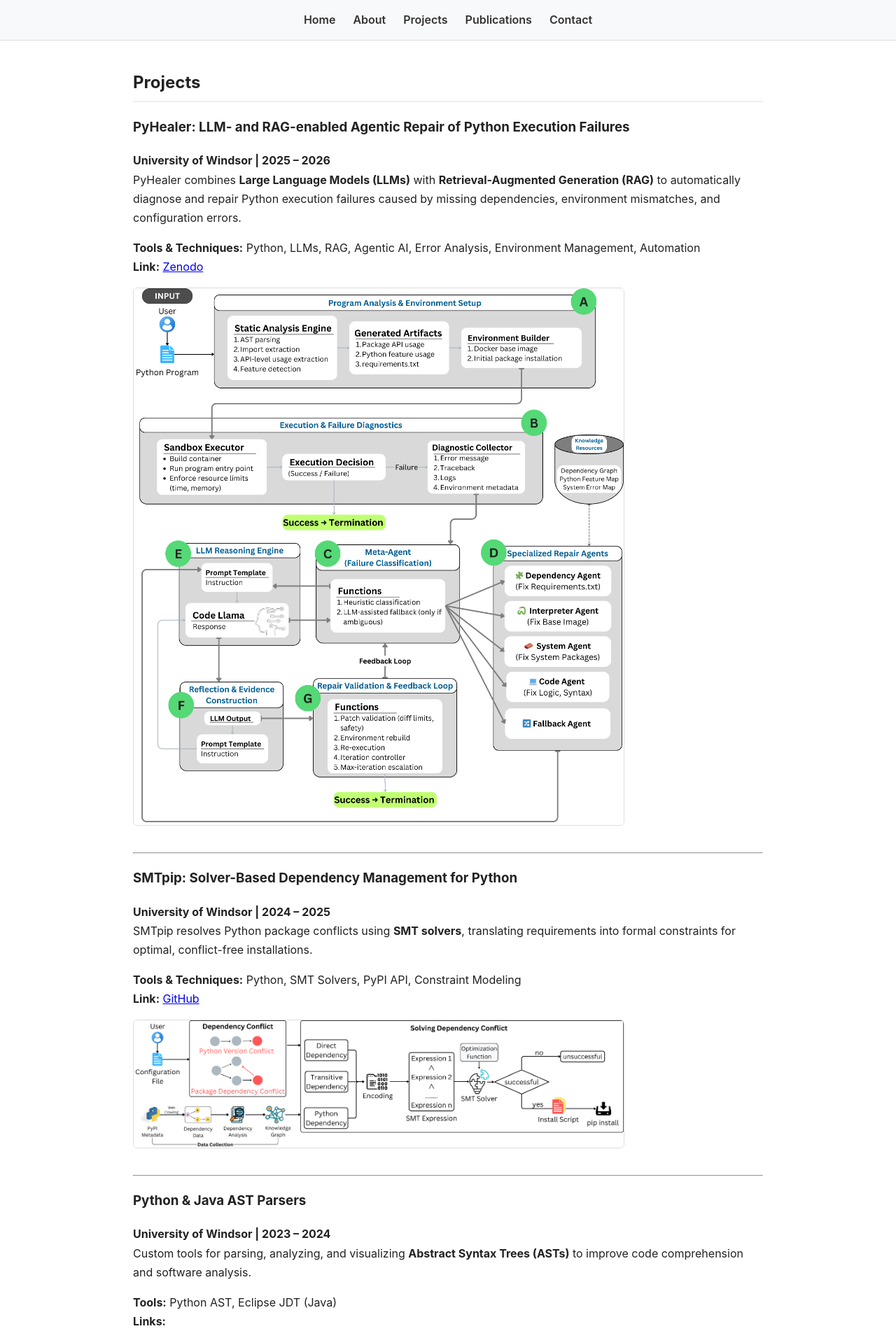
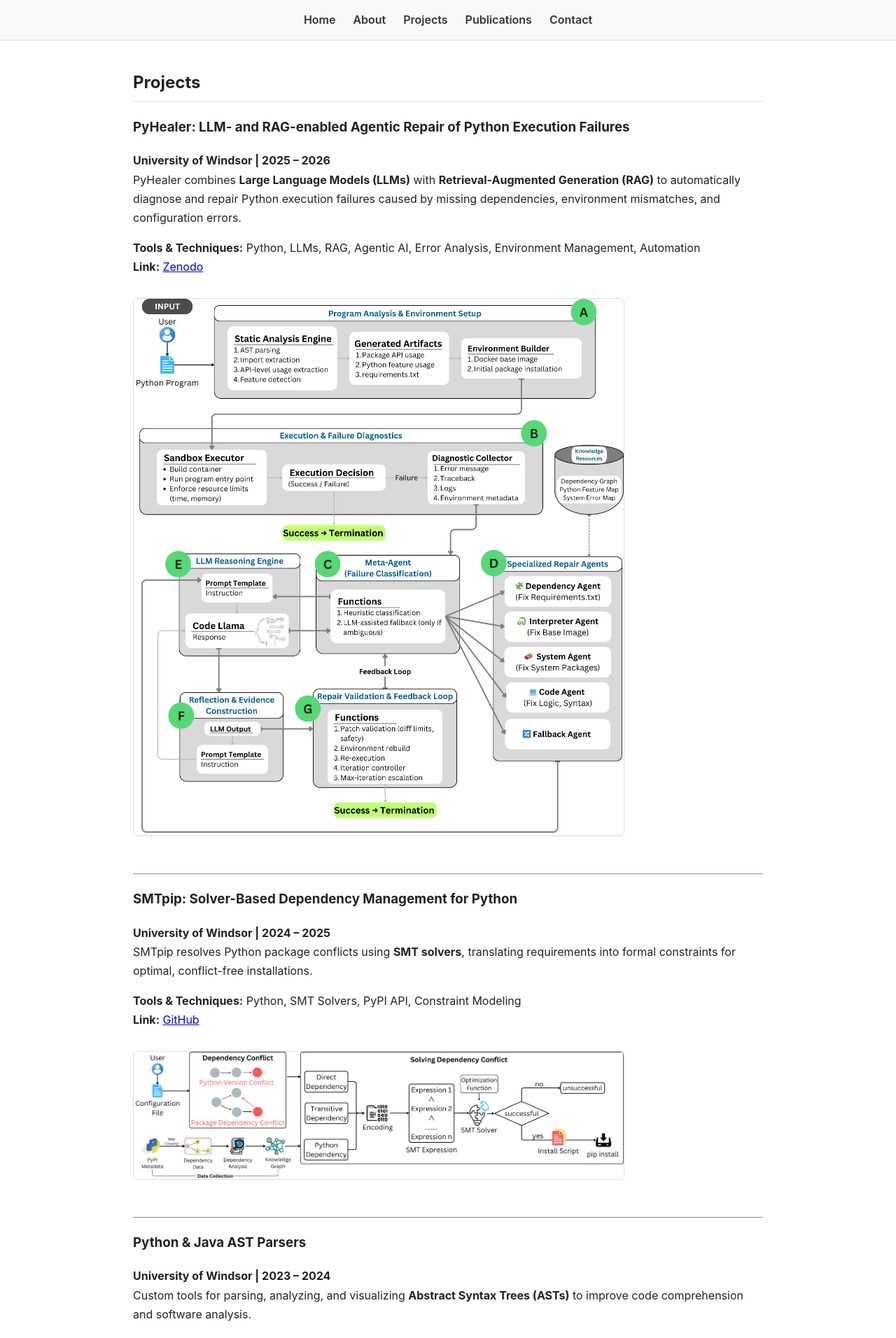
Before and after one commit to Sakib635/my-portfolio, a Jekyll site: the page built from projects.md, in a window 1280 px wide. Shown: the top 1912 px of the page at 70% size. Built offline with Jekyll 4.4.1, drawn with Linux system fonts in a browser that asks for light colours.

```diff
--- a/assets/css/style.css
+++ b/assets/css/style.css
@@ -76,7 +76,7 @@ p {
 .project-img {
   max-width: 700px;
   width: 100%;
-  margin: 15px 0;
+  margin: 30px 0;
   border: 1px solid #ddd;
   border-radius: 6px;
 }
```
